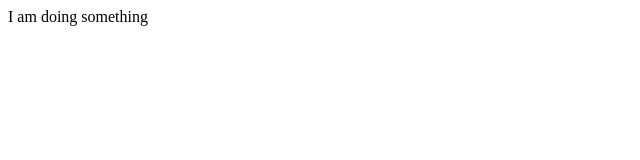
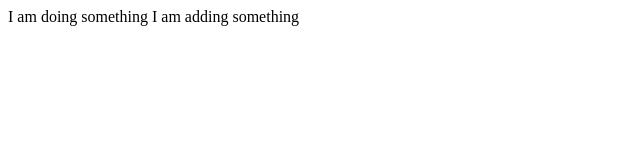
Before and after one commit to prasantdumre837-cell/Prashant, a plain HTML site: page index.html in a window 1280 px wide. Shown: the whole page, without its empty margins (0-640 px from the left). Drawn offline with Linux system fonts and the light colour scheme.

Commit message:
Updated text

```diff
--- a/index.html
+++ b/index.html
@@ -1,3 +1,4 @@
 <p>
     I am doing something
+    I am adding something
 </p>
```
